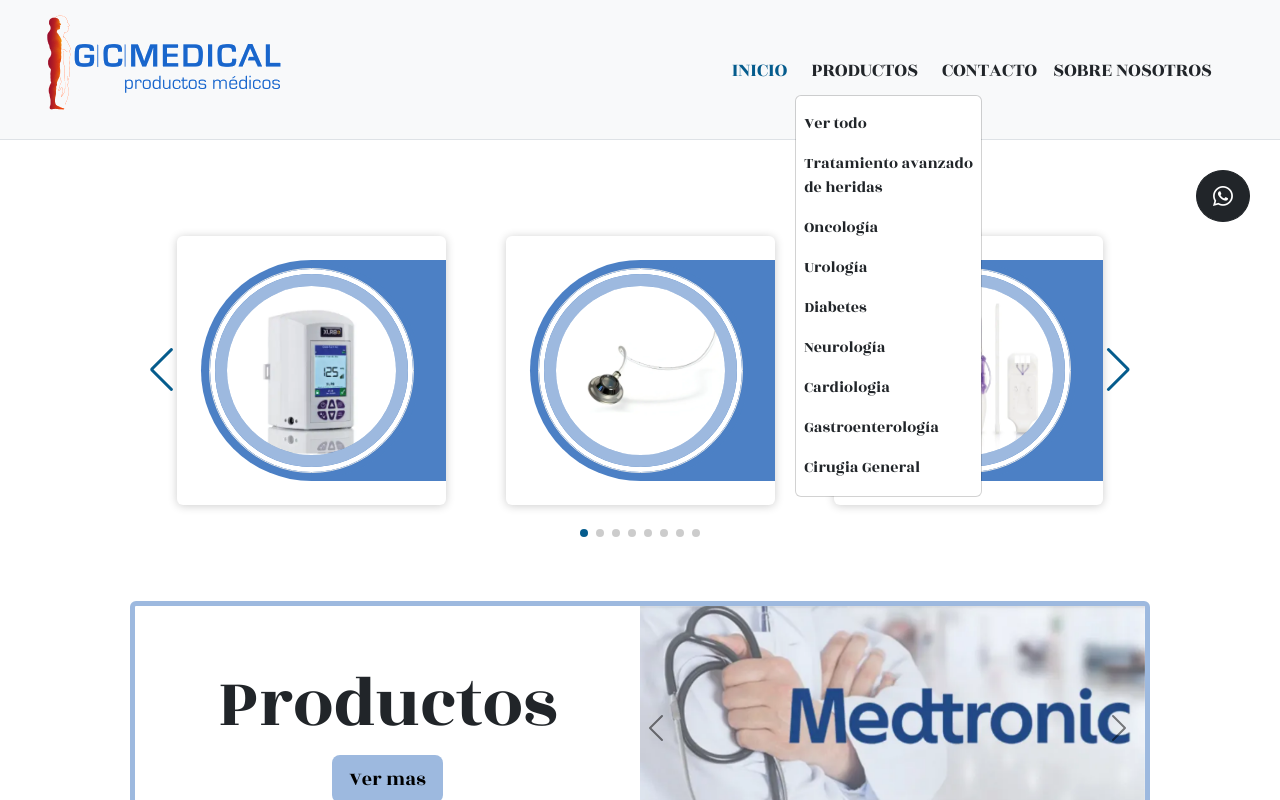
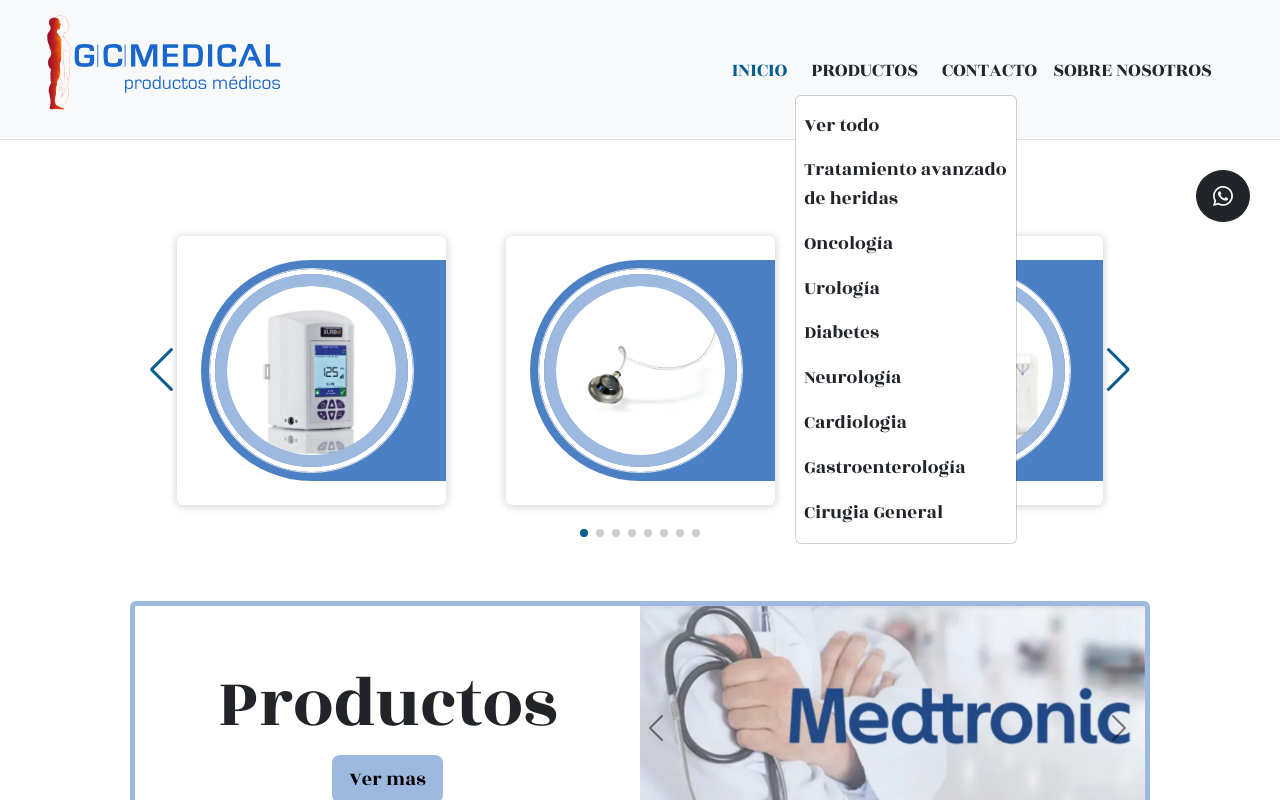
Before and after one commit to florencianionquepan/gc-medical, a React (Vite) app: page / in a window 1280 px wide. Both pictures are taken after a click on the element "PRODUCTOS". Shown: the top 800 px of the page. Built offline with nearby package versions, Linux system fonts and the light colour scheme.

Commit message:
fix route and dropdown font size

```diff
--- a/src/assets/NavDropdown.jsx
+++ b/src/assets/NavDropdown.jsx
@@ -11,7 +11,11 @@ export const NavDropdown = ({item}) => {
         <ul className="dropdown-menu">
             {item.subItems.map(subItem => (
                 <li key={subItem.id}>
-                    <NavLink to={subItem.link} className="nav-link link-custom ps-2 text-dark" style={{width: 185}}>{subItem.title}</NavLink>
+                    <NavLink to={subItem.link} end
+                    className="nav-link link-custom ps-2 text-dark"
+                    style={{width: 220, fontSize:'larger'}}>
+                        {subItem.title}
+                    </NavLink>
                 </li>
             ))}
         </ul>
--- a/src/home/AboutSection.jsx
+++ b/src/home/AboutSection.jsx
@@ -15,7 +15,7 @@ export const AboutSection = () => {
             />
       </div>
       <div className='col-12 col-md-5 display-6 text-center py-2 bg-body rounded order-1'>
-        <h1 className="display-2 text-md-start mb-0 ms-5"> Sobre </h1>
+        <h1 className="display-2 text-md-start mb-0 ms-md-5"> Sobre </h1>
         <h1 className="display-2 text-md-end mt-0"> nosotros </h1>
         <Link className="btn btn-gris btn-lg" to='/nosotros'>Ver mas</Link>
       </div>
```
